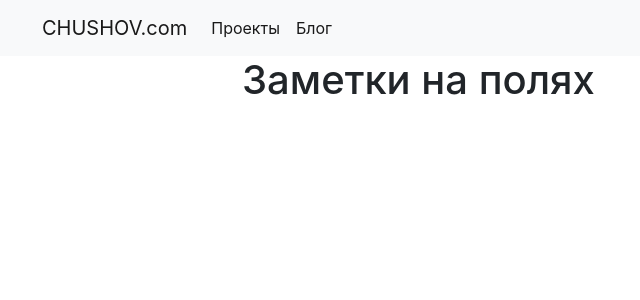
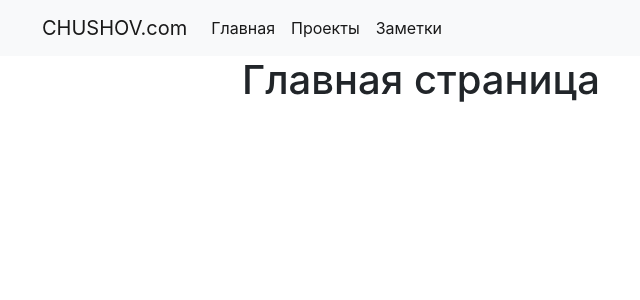
Before and after one commit to chushov/py-personal-blog, a Django app: page / in a window 1280 px wide. Shown: the top 300 px of the page, without its empty margins (43-683 px from the left). Run offline with Django 3.2, Linux system fonts and the light colour scheme; some libraries are stand-ins or nearby versions.

Commit message:
add links, +PR

```diff
--- a/main/templates/main/index.html
+++ b/main/templates/main/index.html
@@ -2,6 +2,6 @@
 
 {% block page_content %}
 <div class="col-md-8 offset-md-2">
-    <h1>Заметки на полях</h1>
+    <h1>Главная страница</h1>
 </div>
 {% endblock %}
--- a/personal_portfolio/templates/base.html
+++ b/personal_portfolio/templates/base.html
@@ -2,7 +2,7 @@
 
 <nav class="navbar navbar-expand-lg navbar-light bg-light">
     <div class="container">
-        <a class="navbar-brand" href="{% url 'project_index' %}">CHUSHOV.com</a>
+        <a class="navbar-brand" href="/">CHUSHOV.com</a>
         <button class="navbar-toggler" type="button" data-toggle="collapse" data-target="#navbarSupportedContent" aria-controls="navbarSupportedContent" aria-expanded="false" aria-label="Toggle navigation">
           <span class="navbar-toggler-icon"></span>
         </button>
@@ -10,10 +10,13 @@
         <div class="collapse navbar-collapse" id="navbarSupportedContent">
           <ul class="navbar-nav mr-auto">
             <li class="nav-item active">
+              <a class="nav-link" href="/">Главная</a>
+            </li>
+            <li class="nav-item active">
               <a class="nav-link" href="{% url 'project_index' %}">Проекты</a>
             </li>
             <li class="nav-item active">
-              <a class="nav-link" href="{% url 'blog_index' %}">Блог</a>
+              <a class="nav-link" href="{% url 'blog_index' %}">Заметки</a>
             </li>
           </ul>
         </div>
```
